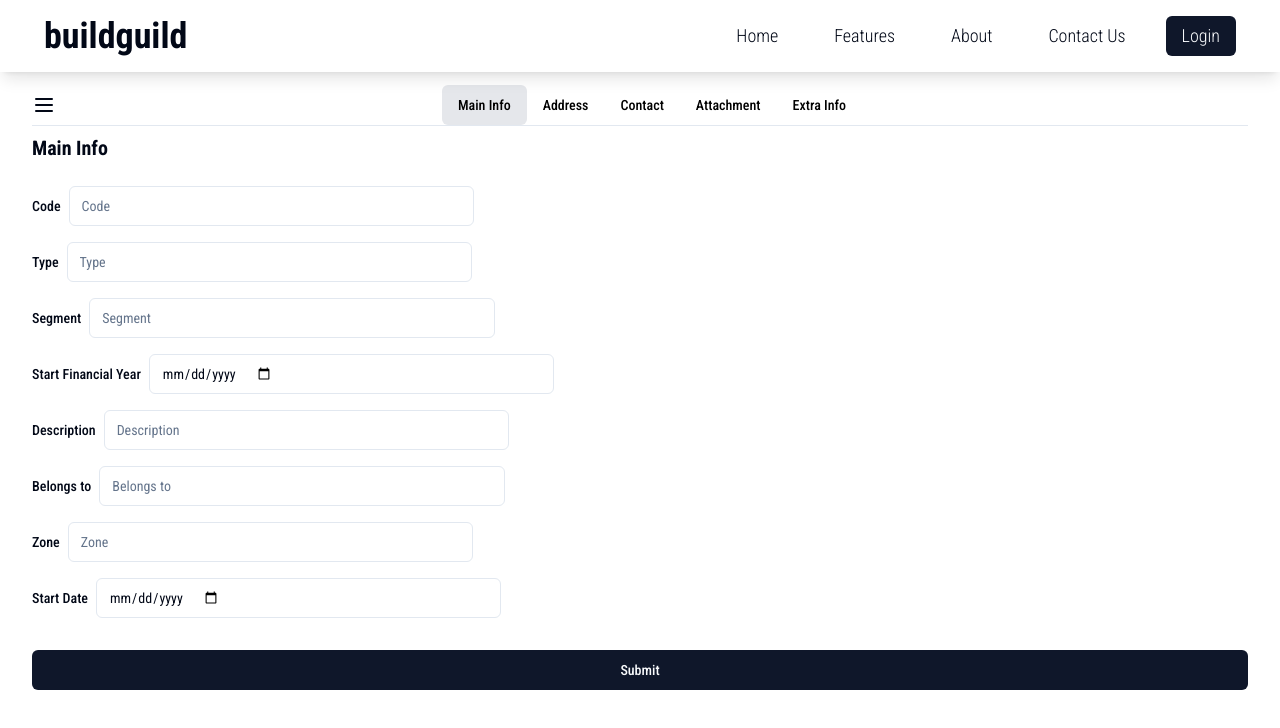
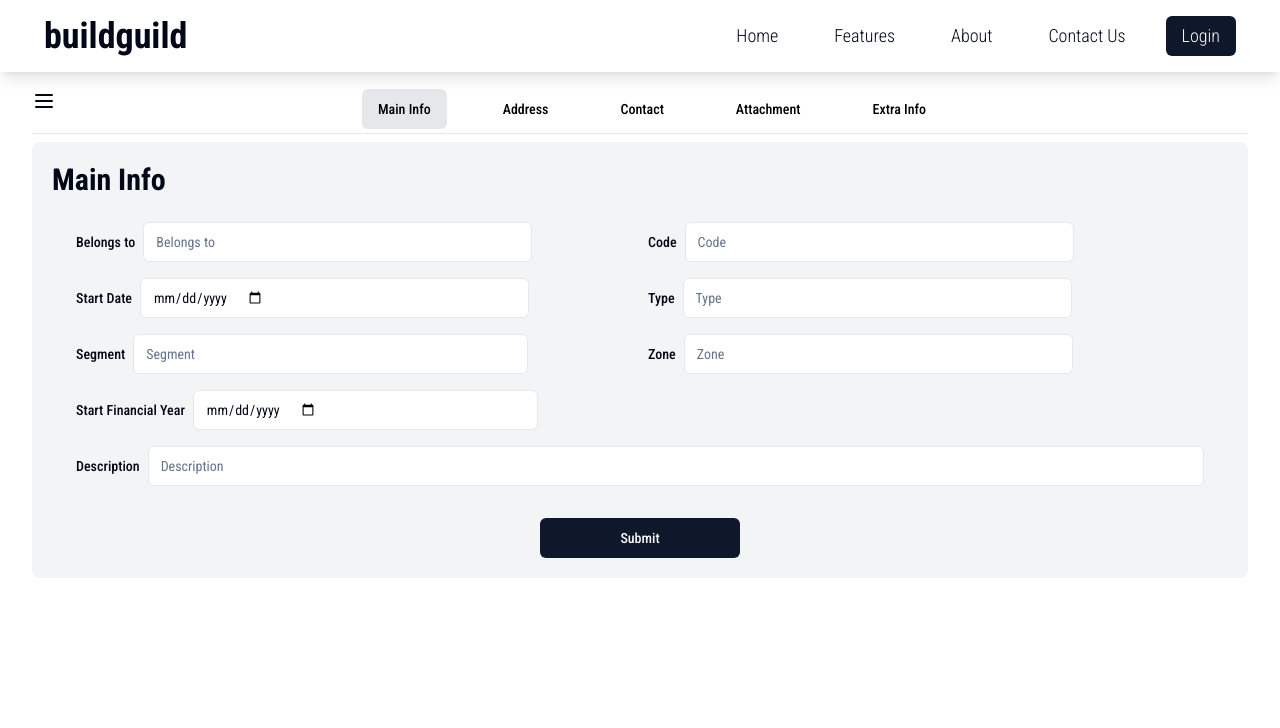
Before and after one commit to RiteshBorse/buildguild, a React (Vite) app in the folder frontend/: page /administration/1 in a window 1280 px wide. Shown: the top 728 px of the page. Built offline with nearby package versions, Linux system fonts and the light colour scheme.

Commit message:
Ui of Administration : main_info, address, contact

```diff
--- a/frontend/src/pages/Dashboard/Administration.jsx
+++ b/frontend/src/pages/Dashboard/Administration.jsx
@@ -26,10 +26,10 @@ const Administration = () => {
   ];
 
   return (
-    <div className="w-full h-screen pt-[85px] px-8 py-10">
-      <div className="flex items-center w-full h-fit">
+    <div className="w-full h-screen pt-[85px] px-2 md:px-8 py-10">
+      <div className="flex  md:flex-row items-center md:items-start w-full h-fit   my-1">
         <Sidebar />
-        <div className="w-full flex items-center justify-center">
+        <div className="w-full flex flex-wrap justify-center gap-4 md:gap-10 " >
           {buttonOptions.map((option) => (
             <Button
               key={option.value}
@@ -87,98 +87,102 @@ const MainInfo = ({ id }) => {
 
   return (
     <form
-      className="flex flex-col gap-4 w-full "
+      className="flex flex-col gap-4 w-full bg-gray-100 mt-2 rounded-lg p-5"
       onSubmit={handleSubmit(onSubmit)}
     >
-      <h1 className="text-xl font-bold my-2">Main Info</h1>
+      <h1 className="text-3xl mb-2 font-bold">Main Info </h1>
+      <div className="grid grid-cols-1 md:grid-cols-2 mx-6 gap-4">
         <div className="flex items-center gap-2">
+          <Label htmlFor="belongs-to">Belongs to</Label>
+          <Input
+            id="belongs-to"
+            {...register("belongs_to")}
+            placeholder="Belongs to"
+            className="w-[70%]"
+          />
+        </div>
+
+        <div className="flex items-center gap-10 md:gap-2">
         <Label htmlFor="code">Code</Label>
           <Input
             id="code"
             {...register("code", { required: "Code is required" })}
             placeholder="Code"
-          className="w-1/3"
+            className="w-[70%]"
           />
           {errors.code && (
             <span className="text-red-500 text-sm">{errors.code.message}</span>
           )}
         </div>
 
-      <div className="flex items-center gap-2">
+        <div className="flex items-center gap-3 md:gap-2">
+          <Label htmlFor="start_date">Start Date</Label>
+          <Input
+            id="start-date"
+            type="date"
+            {...register("startDate")}
+            className="w-[70%]"
+          />
+        </div>
+
+        <div className="flex items-center gap-10 md:gap-2">
+
         <Label htmlFor="type">Type</Label>
           <Input
             id="type"
             {...register("type_info", { required: "Type is required" })}
             placeholder="Type"
-          className="w-1/3"
+            className="w-[70%]"
           />
           {errors.type && (
             <span className="text-red-500 text-sm">{errors.type.message}</span>
           )}
         </div>
 
-      <div className="flex items-center gap-2">
+        <div className="flex items-center gap-5 md:gap-2">
         <Label htmlFor="segment">Segment</Label>
           <Input
             id="segment"
             {...register("segment")}
             placeholder="Segment"
-          className="w-1/3"
+            className="w-[71%]"
+          />
+
+        </div>
+
+        <div className="flex items-center gap-10 md:gap-2">
+          <Label htmlFor="zone">Zone</Label>
+          <Input
+            id="zone"
+            {...register("zone")}
+            placeholder="Zone"
+            className="w-[70%]"
           />
         </div>
 
         <div className="flex items-center gap-2">
         <Label htmlFor="start-financial-year">Start Financial Year</Label>
           <Input
-          id="start-date"
+            id="start-financial-year"
             type="date"
             {...register("start_fin_year")}
             placeholder="Start Date"
-          className="w-1/3"
+            className="md:w-[62%] w-[55%]"
           />
+
+        </div>
       </div>
 
-      <div className="flex items-center gap-2">
+      <div className="flex items-center mx-6 gap-2">
         <Label htmlFor="description">Description</Label>
         <Input
           id="description"
           {...register("description")}
           placeholder="Description"
-          className="w-1/3"
+          className="w-full"
         />
       </div>
-
-      <div className="flex items-center gap-2">
-        <Label htmlFor="belongs-to">Belongs to</Label>
-        <Input
-          id="belongs-to"
-          {...register("belongs_to")}
-          placeholder="Belongs to"
-          className="w-1/3"
-        />
-      </div>
-
-      <div className="flex items-center gap-2">
-        <Label htmlFor="zone">Zone</Label>
-        <Input
-          id="zone"
-          {...register("zone")}
-          placeholder="Zone"
-          className="w-1/3"
-        />
-      </div>
-
-      <div className="flex items-center gap-2">
-        <Label htmlFor="start_date">Start Date</Label>
-        <Input
-          id="start-date"
-          type="date"
-          {...register("startDate")}
-          className="w-1/3"
-        />
-      </div>
-
-      <Button type="submit" className="mt-4">
+      <Button type="submit" className="mt-4 self-center w-full md:w-[200px]">
         Submit
       </Button>
     </form>
@@ -220,10 +224,13 @@ const Address = ({ id }) => {
 
   return (
     <form
-      className="flex flex-col gap-4 w-full "
+ className="flex flex-col gap-4 w-full bg-gray-100 mt-2 rounded-lg p-5"
       onSubmit={handleSubmit(onSubmit)}
     >
-      <h1 className="text-xl font-bold my-2">Address</h1>
+      <h1 className="text-3xl mb-2 font-bold">Address</h1>
+      <div className="flex flex-col mx-6 gap-3">
+
+
       <div className="flex items-center gap-2">
         <Label htmlFor="address_info">Address Info</Label>
         <Input
@@ -232,8 +239,9 @@ const Address = ({ id }) => {
             required: "Address info is required",
           })}
           placeholder="Address Info"
-          className="w-1/3"
+         className="w-[70%]"
         />
+
         {errors.address_info && (
           <span className="text-red-500 text-sm">
             {errors.address_info.message}
@@ -241,60 +249,62 @@ const Address = ({ id }) => {
         )}
       </div>
 
-      <div className="flex items-center gap-2">
+
+
+      <div className="flex items-center gap-[55px]">
         <Label htmlFor="city">City</Label>
         <Input
           id="city"
           {...register("city", { required: "City is required" })}
           placeholder="City"
-          className="w-1/3"
+          className="w-[70%]"
         />
         {errors.city && (
           <span className="text-red-500 text-sm">{errors.city.message}</span>
         )}
       </div>
 
-      <div className="flex items-center gap-2">
+      <div className="flex items-center gap-[50px]">
         <Label htmlFor="state">State</Label>
         <Input
           id="state"
           {...register("state")}
           placeholder="State"
-          className="w-1/3"
+         className="w-[70%]"
         />
       </div>
 
-      <div className="flex items-center gap-2">
+      <div className="flex items-center gap-[35px]">
         <Label htmlFor="country">Country</Label>
         <Input
           id="country"
           {...register("country")}
           placeholder="Country"
-          className="w-1/3"
+          className="w-[70%]"
         />
       </div>
 
-      <div className="flex items-center gap-2">
+      <div className="flex items-center gap-[10px]">
         <Label htmlFor="postal_code">Postal Code</Label>
         <Input
           id="postal_code"
           {...register("postal_code")}
           placeholder="Postal Code"
-          className="w-1/3"
+           className="w-[70%]"
         />
       </div>
 
-      <div className="flex items-center gap-2">
+      <div className="flex items-center gap-[30px]">
         <Label htmlFor="location">Location</Label>
         <Input
           id="location"
           {...register("location")}
           placeholder="Google Maps Location"
-          className="w-1/3"
+         className="w-[70%]"
         />
       </div>
-
-      <Button type="submit" className="mt-4">
+      </div>
+      <Button type="submit" className="mt-4 self-center w-full md:w-[200px]">
         Submit
       </Button>
     </form>
@@ -336,58 +346,60 @@ const Contact = ({ id }) => {
 
   return (
     <form
-      className="flex flex-col gap-4 w-full px-20 bg-gray-200 p-5 rounded-b-2xl"
+     className="flex flex-col gap-4 w-full bg-gray-100 mt-2 rounded-lg p-5"
       onSubmit={handleSubmit(onSubmit)}
     >
-      <h1 className="text-2xl font-bold my-2 pl-12">Contact</h1>
-      <div className="flex items-center gap-2">
-        <Label htmlFor="name">Name :</Label>
+      <h1 className="text-3xl mb-2 font-bold">Contact</h1>
+      <div className="grid grid-cols-1 md:grid-cols-2 mx-6 gap-4">
+      <div className="flex items-center gap-[60px] md:gap-2">
+        <Label htmlFor="name">Name </Label>
         <Input
           id="name"
           {...register("name", { required: "Name is required" })}
           placeholder="Name"
-          className="w-1/3  bg-gray-100"
+            className="w-[70%]"
         />
         {errors.name && (
           <span className="text-red-500 text-sm">{errors.name.message}</span>
         )}
       </div>
 
-      <div className="flex items-center gap-2">
-        <Label htmlFor="email">Email :</Label>
+      <div className="flex items-center gap-1 md:gap-2">
+        <Label htmlFor="contact_number">Contact Number </Label>
+        <Input
+          id="contact_number"
+          {...register("contact_number")}
+          placeholder="Contact Number"
+           className="w-[70%]"
+        />
+      </div>
+      <div className="flex items-center gap-[62px] md:gap-2">
+        <Label htmlFor="email">Email </Label>
         <Input
           id="email"
           {...register("email", { required: "Email is required" })}
           placeholder="Email"
-          className="w-1/3 bg-gray-100"
+            className="w-[70%]"
         />
         {errors.email && (
           <span className="text-red-500 text-sm">{errors.email.message}</span>
         )}
       </div>
 
-      <div className="flex items-center gap-2">
-        <Label htmlFor="contact_number">Contact Number :</Label>
-        <Input
-          id="contact_number"
-          {...register("contact_number")}
-          placeholder="Contact Number"
-          className="w-1/3  bg-gray-100"
-        />
-      </div>
 
-      <div className="flex items-center gap-2">
-        <Label htmlFor="effective_from">Effective From :</Label>
+
+      <div className="flex items-center gap-3 md:gap-5">
+        <Label htmlFor="effective_from">Effective From </Label>
         <Input
           id="effective_from"
           type="date"
           {...register("effective_from")}
           placeholder="Effective From"
-          className="w-1/3  bg-gray-100"
+           className="w-[70%]"
         />
       </div>
-
-      <Button type="submit" className="mt-4">
+      </div>
+      <Button type="submit" className="mt-4 self-center w-full md:w-[200px]">
         Submit
       </Button>
     </form>
```
Lines whose indentation alone changed are shown as unchanged.
